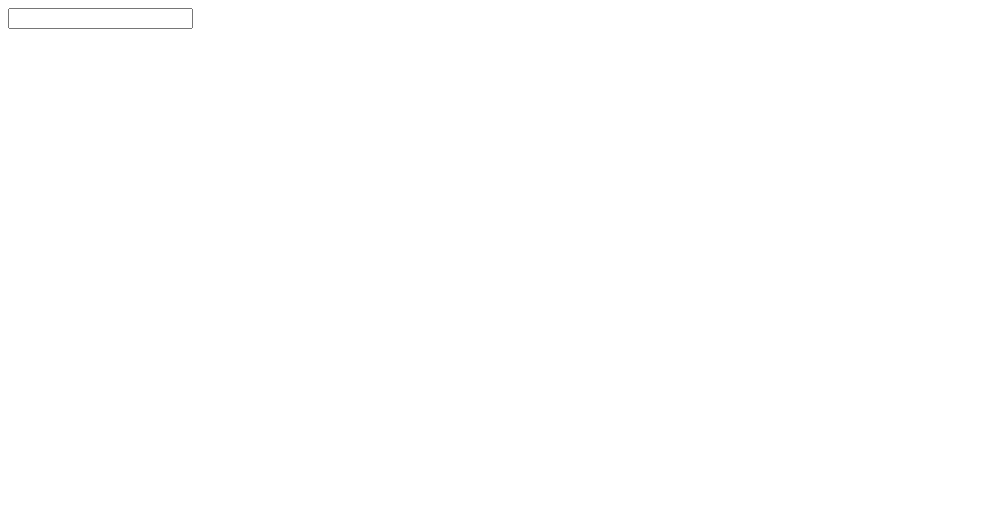
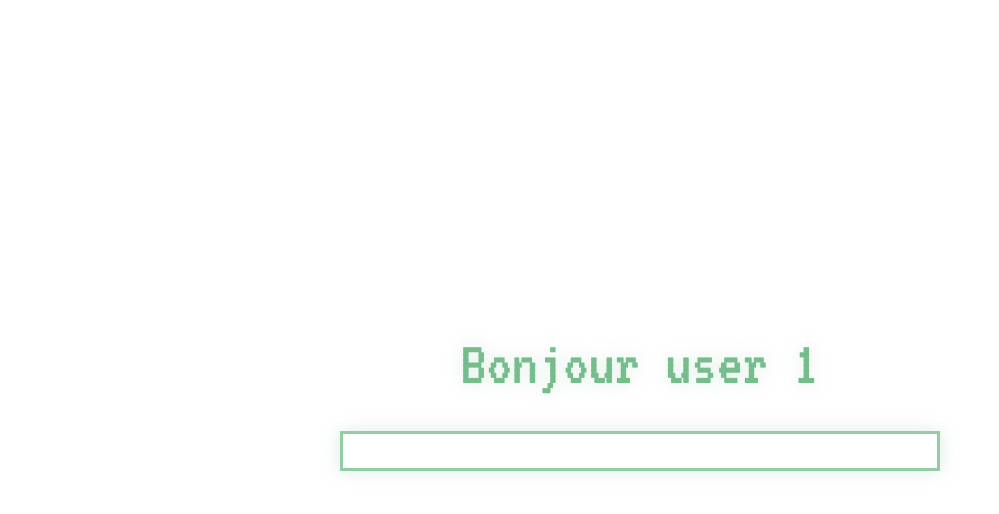
Before and after one commit to zax-pfe/OOTY_PROJECT, a website built with Vite: page WEB/interface-ooty/index.html in a window 1280 px wide. Shown: the whole page, without its empty margins (0-999 px from the left). Built offline with nearby package versions, Linux system fonts and the light colour scheme.

Commit message:
designing the interface

```diff
--- a/WEB/interface-ooty/index.html
+++ b/WEB/interface-ooty/index.html
@@ -2,16 +2,25 @@
 <html lang="fr">
   <head>
     <meta charset="UTF-8" />
-    <link rel="stylesheet" href="/src/style.css" />
+    <link rel="preconnect" href="https://fonts.googleapis.com" />
+    <link rel="preconnect" href="https://fonts.gstatic.com" crossorigin />
+    <link href="https://fonts.googleapis.com/css2?family=VT323&display=swap" rel="stylesheet" />
+    <link rel="stylesheet" href="/src/style.scss" />
     <link rel="icon" type="image/svg+xml" href="/favicon.svg" />
     <meta name="viewport" content="width=device-width, initial-scale=1.0" />
     <title>interface-ooty</title>
   </head>
   <body>
-    <form id="chat-form" class="form">
-      <input class="input" id="message" name="message" type="text" maxlength="10000" required />
-    </form>
-    <pre id="output" aria-live="polite"></pre>
+    <main class="terminal">
+      <h1 class="intro">Bonjour user 1</h1>
+
+      <div class="form-container">
+        <form id="chat-form" class="form">
+          <input class="input" id="message" name="message" type="text" aria-label="Votre message" maxlength="10000" autocomplete="off" spellcheck="false" autofocus required />
+        </form>
+      </div>
+      <pre class="output-user" id="output" aria-live="polite"></pre>
+    </main>
 
     <script type="module" src="/src/main.js"></script>
   </body>
--- a/WEB/interface-ooty/package.json
+++ b/WEB/interface-ooty/package.json
@@ -9,6 +9,7 @@
     "preview": "vite preview"
   },
   "devDependencies": {
+    "sass": "^1.105.2",
     "vite": "^8.3.0"
   }
 }
--- /dev/null
+++ b/WEB/interface-ooty/src/style.scss
@@ -0,0 +1,91 @@
+$primary-color: #75bd8d;
+$background-color: #03140c;
+$terminal-font: "VT323", monospace;
+$terminal-glow: 0 0 18px rgba($primary-color, 0.25);
+
+* {
+  box-sizing: border-box;
+}
+
+body {
+  margin: 0;
+  min-height: 100svh;
+  padding: 32px 24px;
+  display: flex;
+  align-items: center;
+  justify-content: center;
+  color: $primary-color;
+  font-family: $terminal-font;
+}
+
+.terminal {
+  display: flex;
+  flex-direction: column;
+  align-items: center;
+  gap: 32px;
+  flex-shrink: 0;
+}
+
+.intro {
+  margin: 0;
+  font-size: 64px;
+  font-weight: 400;
+  line-height: 1.1;
+  text-align: center;
+  text-shadow: $terminal-glow;
+}
+
+.form-container {
+  display: flex;
+}
+
+.form {
+  display: flex;
+}
+
+.input {
+  width: 600px;
+  height: 40px;
+  padding: 8px 16px;
+  border: 3px solid $primary-color;
+  border-radius: 0;
+  outline: none;
+  background: transparent;
+  color: $primary-color;
+  caret-color: $primary-color;
+  font-family: $terminal-font;
+  font-size: 20px;
+  font-weight: 400;
+  line-height: 1.2;
+  text-shadow: $terminal-glow;
+  box-shadow: $terminal-glow;
+}
+
+.input:focus {
+  border-color: #94cca6;
+}
+
+.input::selection {
+  background: $primary-color;
+  color: $background-color;
+}
+
+.input:disabled {
+  opacity: 0.5;
+  cursor: wait;
+}
+
+.output-user {
+  align-self: stretch;
+  margin: 0;
+  max-height: 320px;
+  overflow-y: auto;
+  white-space: pre-wrap;
+  overflow-wrap: anywhere;
+  font: 400 20px / 1.4 $terminal-font;
+  text-shadow: $terminal-glow;
+
+  &:empty {
+    display: none;
+  }
+}
```
Also changed, not shown: WEB/interface-ooty/src/style.css (deleted), 1 other file.
